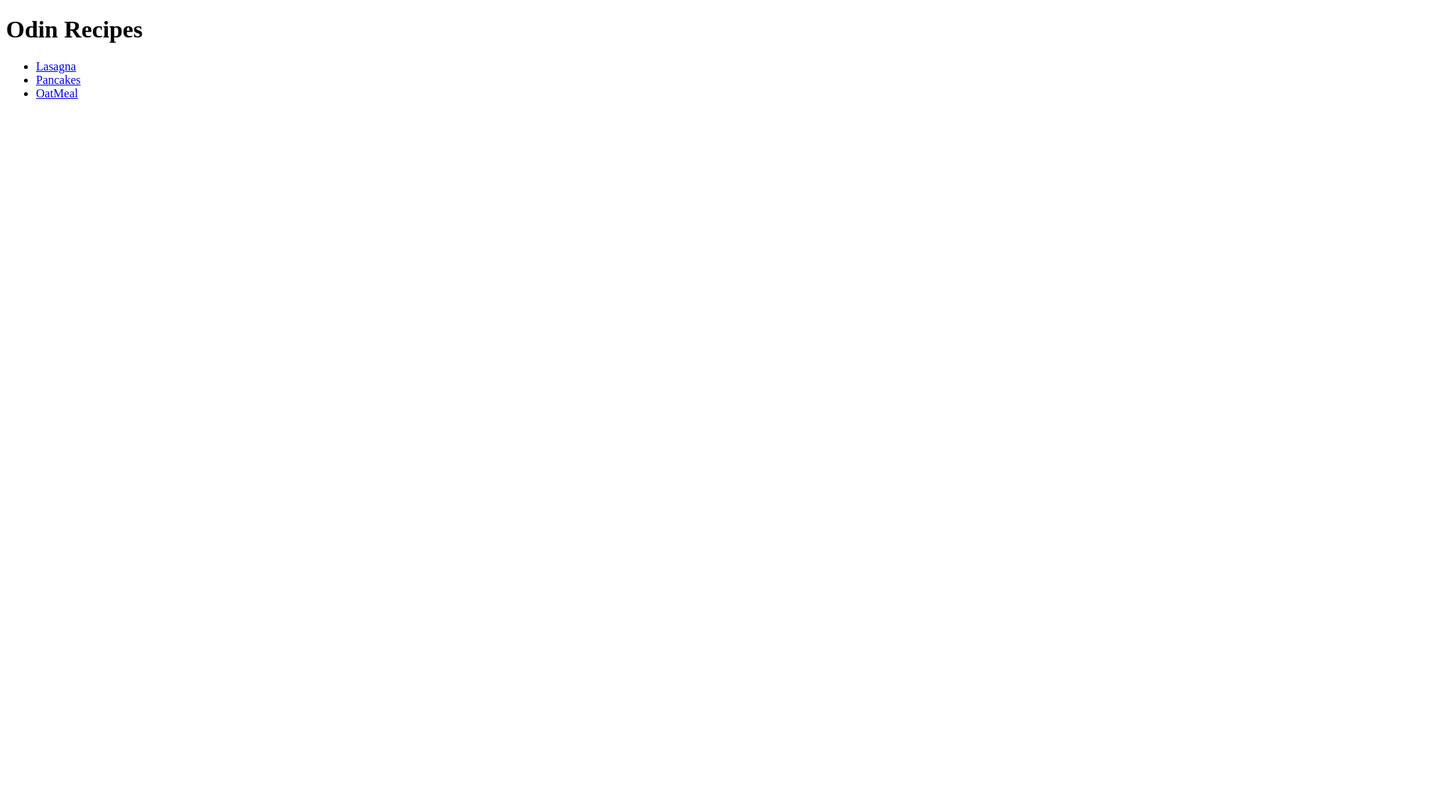
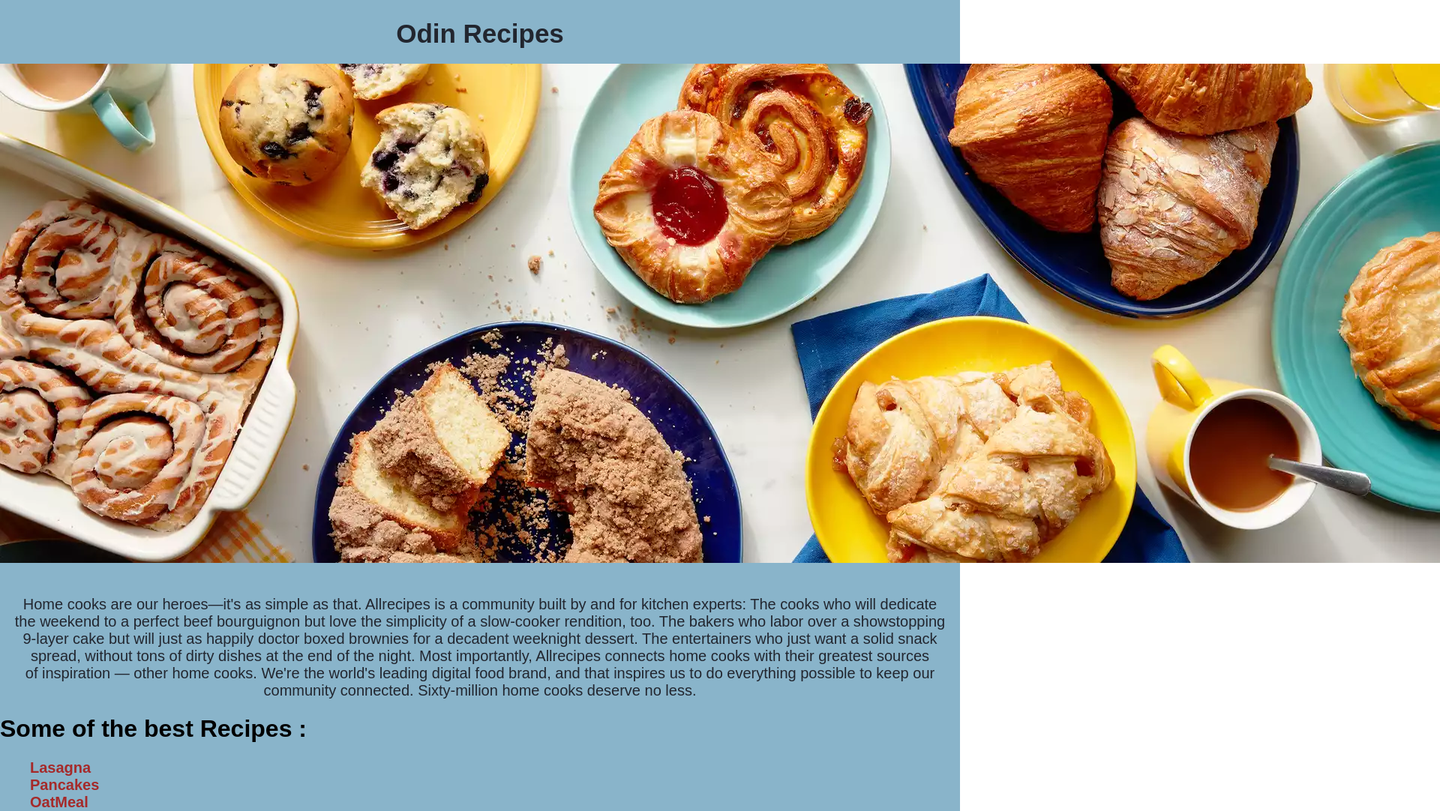
Before and after one commit to yaswanthbb/odin-recipes, a plain HTML site: page index.html in a window 1280 px wide. Shown: the top 1082 px of the page at 75% size, 1920 px wide, since content can reach past the window. Before the commit the page ends 800 px from the top, so only its background shows below. Drawn offline with Linux system fonts and the light colour scheme.

Commit message:
Style Homepage
[Ticket: 107]

```diff
--- a/index.html
+++ b/index.html
@@ -1,17 +1,35 @@
 <!DOCTYPE html>
 <html lang="en">
-<head>
-    <meta charset="UTF-8">
-    <meta http-equiv="X-UA-Compatible" content="IE=edge">
-    <meta name="viewport" content="width=device-width, initial-scale=1.0">
+  <head>
+    <meta charset="UTF-8" />
+    <meta http-equiv="X-UA-Compatible" content="IE=edge" />
+    <meta name="viewport" content="width=device-width, initial-scale=1.0" />
+    <link rel="stylesheet" href="styles.css" />
     <title>Odin Recipes</title>
-</head>
-<body>
-    <h1>Odin Recipes</h1>
-    <ul>
-        <li><a href="recipes/lasagna.html">Lasagna</a></li>
-        <li><a href="recipes/pancake.html">Pancakes</a></li>
-        <li><a href="recipes/oatmeal.html">OatMeal</a></li>
-    </ul>
-</body>
+  </head>
+  <body>
+    <div class="container">
+      <h1 class="heading">Odin Recipes</h1>
+      <img src="./images/image.png" alt="image">
+      <p class="para">
+        Home cooks are our heroes—it's as simple as that. Allrecipes is a
+        community built by and for kitchen experts: The cooks who will dedicate<br>
+        the weekend to a perfect beef bourguignon but love the simplicity of a
+        slow-cooker rendition, too. The bakers who labor over a showstopping<br>
+        9-layer cake but will just as happily doctor boxed brownies for a
+        decadent weeknight dessert. The entertainers who just want a solid snack<br>
+        spread, without tons of dirty dishes at the end of the night. Most
+        importantly, Allrecipes connects home cooks with their greatest sources<br>
+        of inspiration — other home cooks. We're the world's leading digital
+        food brand, and that inspires us to do everything possible to keep our<br>
+        community connected. Sixty-million home cooks deserve no less.
+      </p>
+      <h1>Some of the best Recipes : </h1>
+      <ul class="list-container">
+        <li><a class= "item" href="recipes/lasagna.html">Lasagna</a></li>
+        <li><a class= "item" href="recipes/pancake.html">Pancakes</a></li>
+        <li><a class= "item" href="recipes/oatmeal.html">OatMeal</a></li>
+      </ul>
+    </div>
+  </body>
 </html>
--- /dev/null
+++ b/styles.css
@@ -0,0 +1,36 @@
+body{
+    margin: 0px;
+}
+.container{
+    height: 100%;
+    font-family: sans-serif;
+    background-color:#89b4ca;
+}
+.heading{
+    margin: 0;
+    font-size: 35px;
+    text-align: center;
+    color:#22262F;
+    padding-top: 25px;
+}
+img{
+    padding: 20px 0px 20px 0px;
+}
+.para{
+    text-align: center;
+    color: #22262F;
+    font-size: 20px;
+}
+.list-container{
+    list-style: none;
+    margin:0;
+}
+.list-container li{
+    color: brown;
+}
+.item{
+    color: brown;
+    font-size: 20px;
+    font-weight: bold;
+    text-decoration: none;
+}
```
Also changed, not shown: images/image.png (added).
